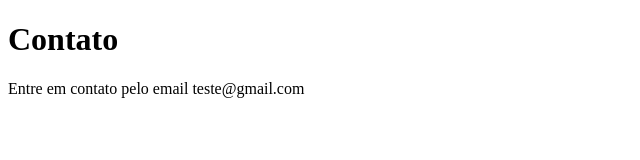
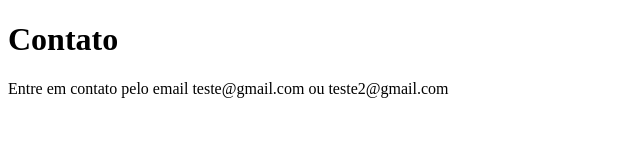
Before and after one commit to reinoldes1/testando, a plain HTML site: page contato.html in a window 1280 px wide. Shown: the whole page, without its empty margins (0-640 px from the left). Drawn offline with Linux system fonts and the light colour scheme.

Commit message:
adicionando email 3

```diff
--- a/contato.html
+++ b/contato.html
@@ -8,6 +8,6 @@
 </head>
 <body>
     <h1>Contato</h1>
-    <p>Entre em contato pelo email teste@gmail.com</p>
+    <p>Entre em contato pelo email teste@gmail.com ou teste2@gmail.com</p>
 </body>
 </html>
```
